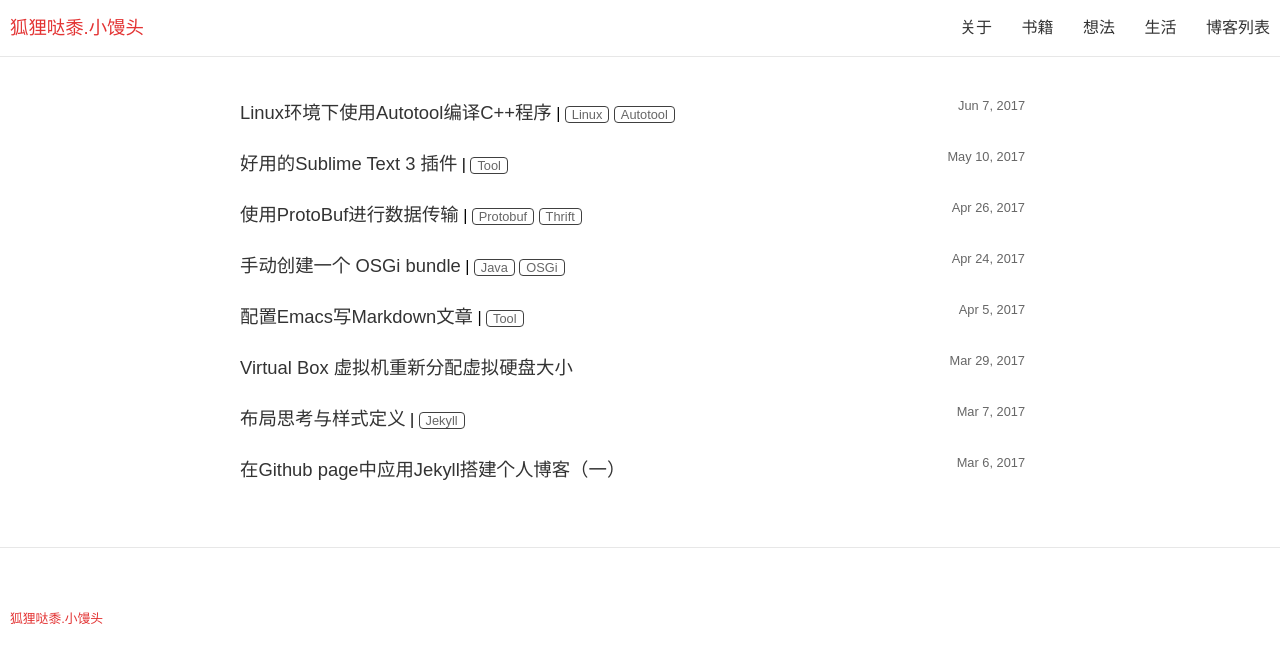
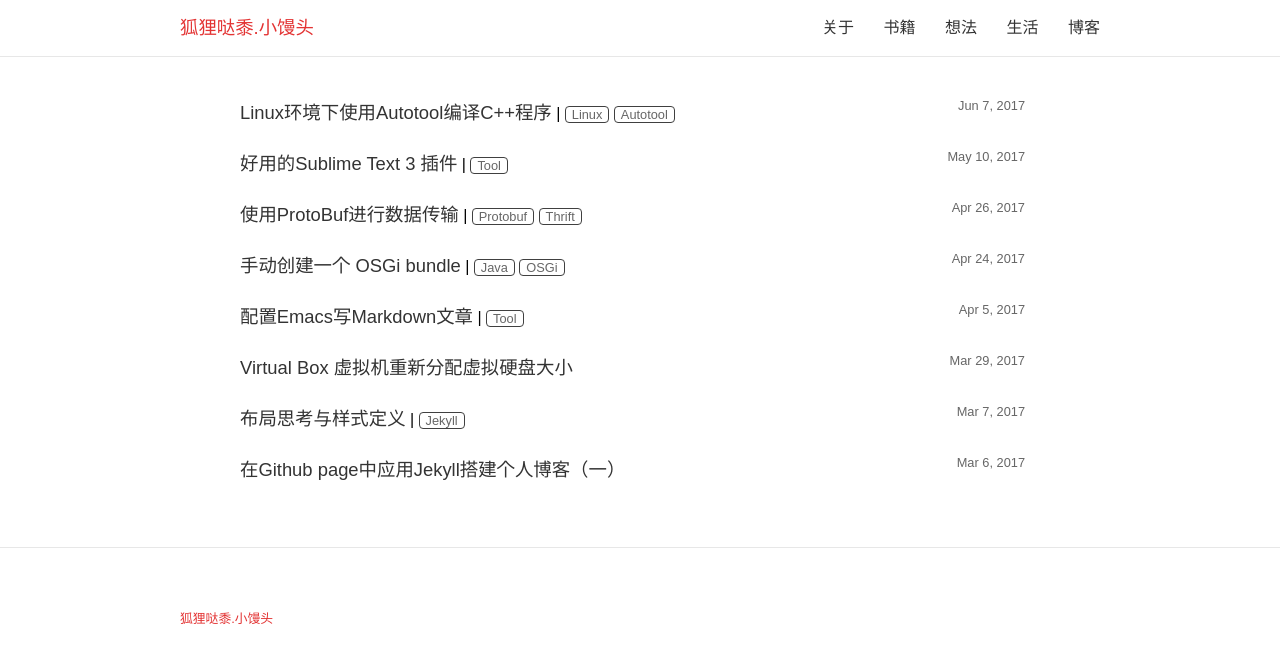
Before and after one commit to tjian123/tjian123.github.io, a Jekyll site: the page built from _navs/list-blogs.md, in a window 1280 px wide. Shown: the top 663 px of the page. Built offline with Jekyll 4.4.1, drawn with Linux system fonts in a browser that asks for light colours.

Commit message:
add post

```diff
--- a/_navs/list-blogs.md
+++ b/_navs/list-blogs.md
@@ -1,6 +1,6 @@
 ---
 layout: default
-title: 博客列表
+title: 博客
 permalink: /blog/
 ---
 
--- a/_sass/layout/_default.scss
+++ b/_sass/layout/_default.scss
@@ -206,11 +206,11 @@ a:link {
 // 控制内容显示范围
 
 .container {
-    padding-left: 10px;
-    padding-right: 10px;
+    padding-left: 180px;
+    padding-right: 180px;
 
-    // @include media-query($mobile) {
-    //     padding-left: $padding--m / 2;
-    //     padding-right: $padding--m / 2;
-    // }
+    @include media-query($mobile) {
+        padding-left: $padding--m / 2;
+        padding-right: $padding--m / 2;
+    }
 }
```
